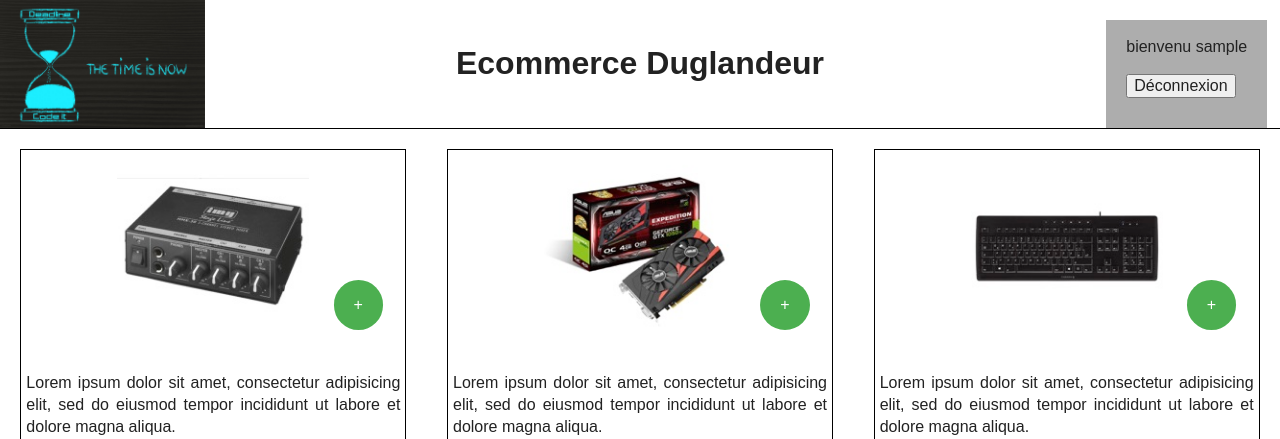
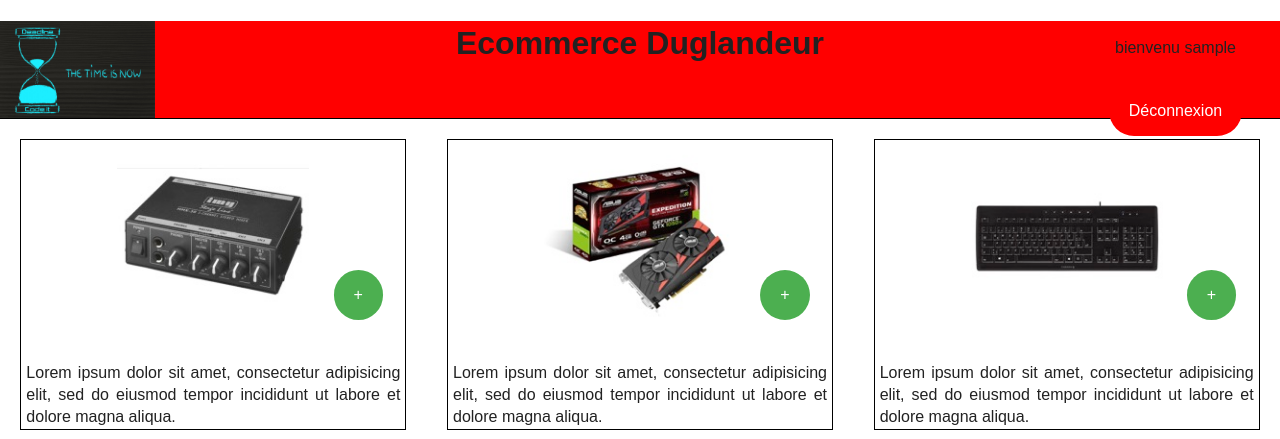
Before and after one commit to Simplon-Roubaix/BaptisteYounesEcommerce, a PHP site: page / in a window 1280 px wide. Shown: the top 439 px of the page. Run offline with PHP 8.4, Linux system fonts and the light colour scheme; the visitor is signed in with stand-in values (Sample User, id 1).

Commit message:
comments added, css in progress

```diff
--- a/css/style.css
+++ b/css/style.css
@@ -1,15 +1,24 @@
+#connection{
+  border: 1px solid #000;
+  background-color: rgba(0, 0, 0, 0.21);
+}
+
+#connection input,#connection label{
+  width: 50%;
+  margin: 10px 25%;
+}
+
 header{
   border-bottom: 1px solid black;
-  padding: 20px 0;
+  padding-bottom: 30px;
+  background-color: red;
 }
 
 h1{
   text-align: center;
-  position: relative;
 }
 
 header section{
-  background-color: rgba(1, 1, 1, 0.32);
   padding: 0 20px 30px 20px;
   display: inline-block;
   margin-left: 20px;
@@ -18,6 +27,17 @@ header section{
 
 header p{
   text-align: center;
+}
+
+header input{
+  background-color: red;
+  border: none;
+  color: white;
+  padding: 16px 20px;
+  text-decoration: none;
+  margin: 10px 5px;
+  border-radius: 30px;
+  cursor: pointer;
 }
 
 .inputCache{
@@ -52,6 +72,10 @@ header p{
   left: 80%;
   border-radius: 400px;
   cursor: pointer;
+}
+
+.savoir:hover{
+  box-shadow: 5px 5px 50px black;
 }
 
 main{
--- a/index.php
+++ b/index.php
@@ -61,11 +61,11 @@ include("php/titre.php");
           <h1>connectez vous pour accedez au site</h1>
           <form action="index.php" method="post">
             <article class="">
-              <label for="">Entrez un pseudo</label>
+              <label for="">Entrez un pseudo</label><br>
               <input type="text" name="pseudo" value="">
             </article>
             <article class="">
-              <label for="">entrez un mot de passe</label>
+              <label for="">entrez un mot de passe</label><br>
               <input type="password" name="user_password" value="">
             </article>
             <input type="submit" name="valider">
```
